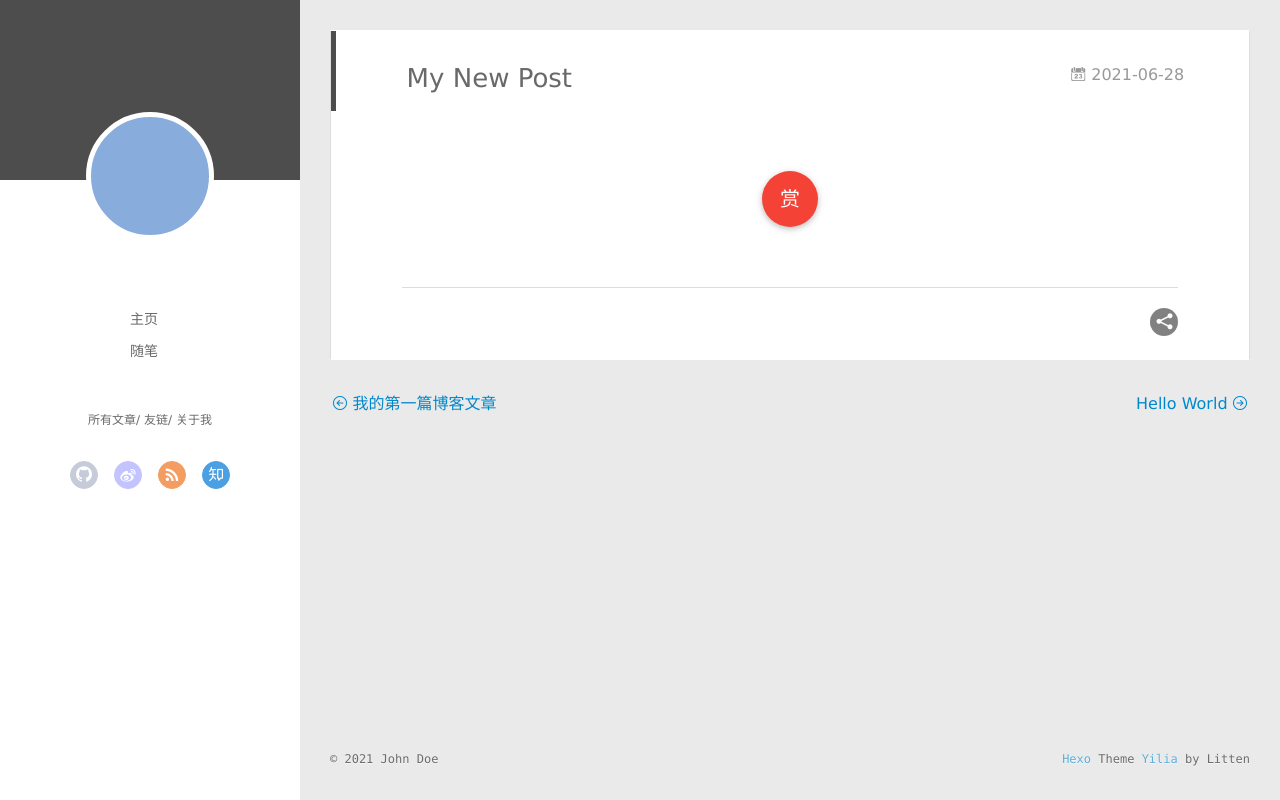
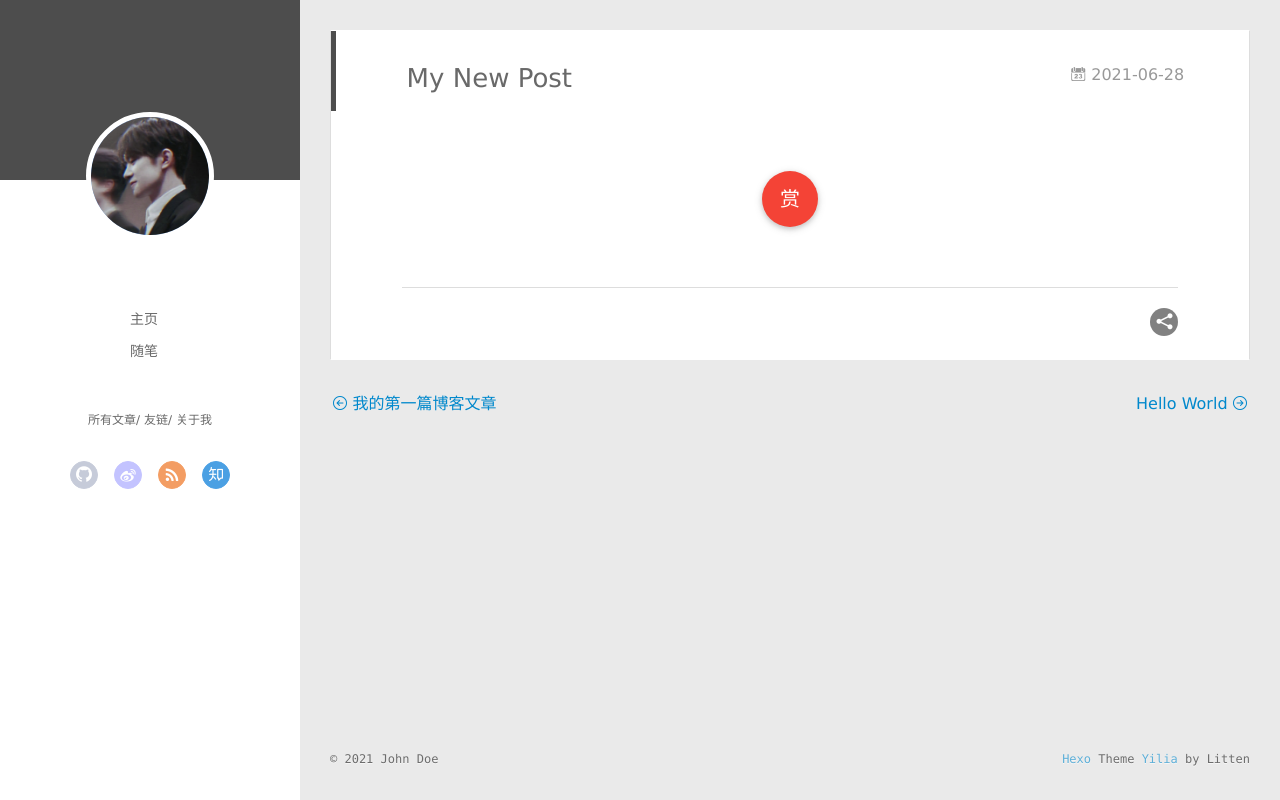
Before and after one commit to xiaozy0628/xiaozy0628.github.io, a plain HTML site: page 2021/06/28/My-New-Post/index.html in a window 1280 px wide. Drawn offline with Linux system fonts and the light colour scheme; no server answers.

Commit message:
Site updated: 2021-06-29 09:07:27

```diff
--- a/2021/06/28/My-New-Post/index.html
+++ b/2021/06/28/My-New-Post/index.html
@@ -21,7 +21,7 @@
     <link rel="alternative" href="/atom.xml" title="Hexo" type="application/atom+xml">
 
 
-    <link rel="icon" href="/favicon.png">
+    <link rel="icon" href="/img/touxiang1.jpg">
 
   <link rel="stylesheet" type="text/css" href="/./main.0cf68a.css">
   <style type="text/css">
@@ -45,7 +45,7 @@
 <div class="intrude-less">
 	<header id="header" class="inner">
 		<a href="/" class="profilepic">
-			<img src="" class="js-avatar">
+			<img src="/img/touxiang1.jpg" class="js-avatar">
 		</a>
 		<hgroup>
 		  <h1 class="header-author"><a href="/"></a></h1>
@@ -103,7 +103,7 @@
 	<div class="intrude-less">
 		<header id="header" class="inner">
 			<div class="profilepic">
-				<img src="" class="js-avatar">
+				<img src="/img/touxiang1.jpg" class="js-avatar">
 			</div>
 			<hgroup>
 			  <h1 class="header-author js-header-author"></h1>
```
Also changed, not shown: 2021/06/28/hello-world/index.html (+3 -3 lines), 2021/06/28/我的第一篇博客文章/index.html (+3 -3 lines), archives/2021/06/index.html (+3 -3 lines), archives/2021/index.html (+3 -3 lines), archives/index.html (+3 -3 lines), content.json (added, +1 -0 lines), index.html (+3 -3 lines), img/touxiang1.jpg (added).
